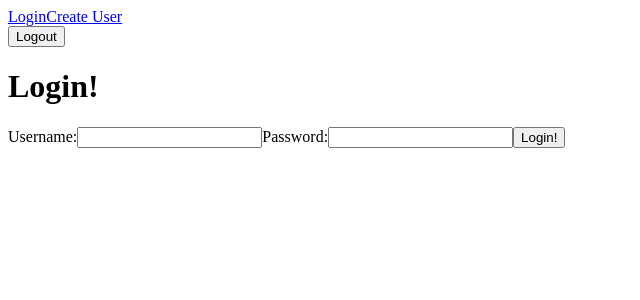
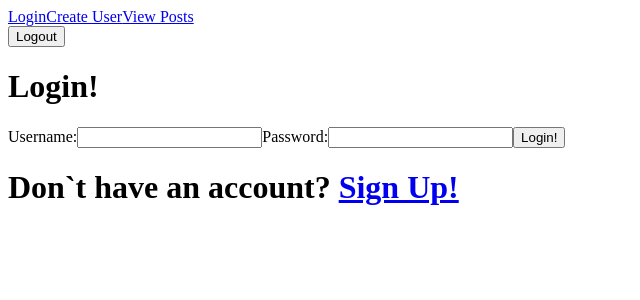
Before and after one commit to TJBaumgartner/Blog-API, a React (Vite) app in the folder client/: page /login in a window 1280 px wide. Shown: the top 300 px of the page, without its empty margins (0-640 px from the left). Built offline with nearby package versions, Linux system fonts and the light colour scheme.

Commit message:
routes from login to register and posts to login

```diff
--- a/client/src/components/Blog.jsx
+++ b/client/src/components/Blog.jsx
@@ -1,12 +1,16 @@
 /* eslint-disable react/prop-types */
 import { useEffect, useState } from 'react';
 import Navbar from './Navbar'
-
+import { Link } from 'react-router-dom';
 
 const Blog = () => {
     const [posts, setPosts] = useState(null)
+    const [loggedIn, setLoggedIn] = useState(false);
 
     useEffect(() => {
+        if(localStorage.length > 0) {
+            setLoggedIn(true)
+        }
         fetch('http://localhost:5000/posts')
         .then(response => response.json())
         .then(data => setPosts(data))
@@ -15,6 +19,9 @@ const Blog = () => {
         <div className="Homepage">
         <Navbar/>
         <h1>Check out the Posts!</h1>
+        {loggedIn == false &&
+            <h1><Link to="/login">Login</Link> to comment!</h1>
+        }
         {posts ?(
             posts.map((post) => (
                 post.isPublished == true ? <div key={post._id}><h1>{post.title}</h1><p>{post.post}</p></div> : null
--- a/client/src/components/Login.jsx
+++ b/client/src/components/Login.jsx
@@ -2,7 +2,7 @@
 import Navbar from './Navbar'
 import { useState } from "react";
 import { useNavigate } from 'react-router-dom';
-
+import { Link } from 'react-router-dom';
 const Login = () => {
     const navigate = useNavigate()
     const [username, setUsername] = useState('')
@@ -75,6 +75,7 @@ const Login = () => {
             Incorrect Password
             </h2>
             }
+            <h1>Don`t have an account? <Link to="/user/create">Sign Up!</Link></h1>
         </div>
   );
 };
--- a/client/src/components/Navbar.jsx
+++ b/client/src/components/Navbar.jsx
@@ -33,6 +33,9 @@ const Navbar = () => {
                     <Link to="/">
                         Home
                     </Link>
+                    <Link to="/posts">
+                    View Posts
+                    </Link>
                     {adminStatus === 'true' &&
                     <Link to="/posts/create">
                         Create Post
@@ -48,6 +51,9 @@ const Navbar = () => {
                     <Link to="/user/create">
                         Create User
                     </Link>
+                    <Link to="/posts">
+                        View Posts
+                    </Link>
                 </div>
             }
             <button onClick={logout}>Logout</button>
```
